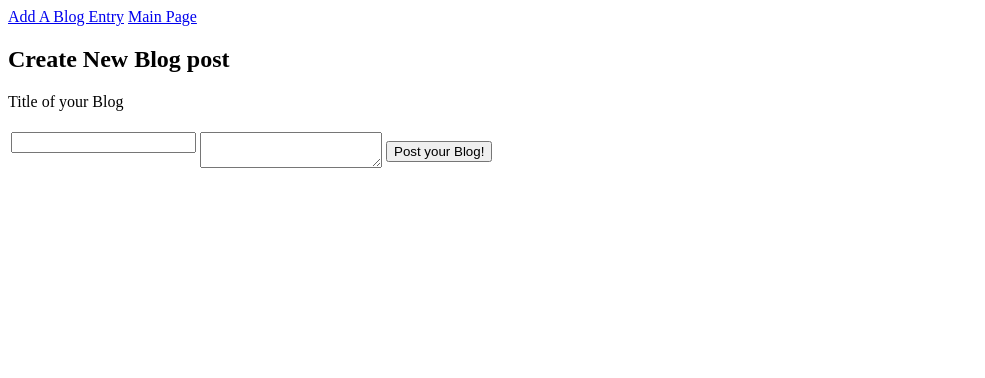
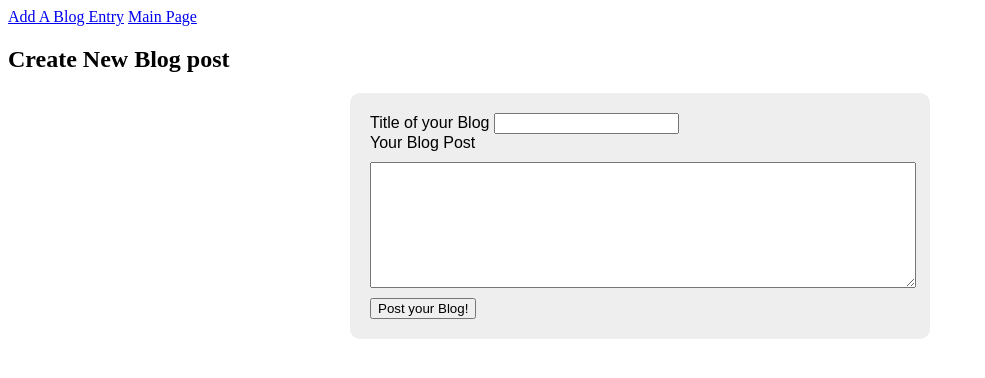
Before and after one commit to andrewxterry/build_a_blog, a Flask app: template templates/new_post.html in a window 1280 px wide. Shown: the top 378 px of the page, without its empty margins (0-985 px from the left). Run offline with Flask 2, Linux system fonts and the light colour scheme; the template is opened without the code that fills it, so the values that code supplies are empty.

Commit message:
Working blog post/ database. No homepage links

```diff
--- a/main.py
+++ b/main.py
@@ -22,19 +22,25 @@ class Blog(db.Model):
 @app.route('/home')
 
 def index():
-    return render_template('home.html', title="Build a Blog")
+    posts = Blog.query.all()
+    title = Blog.title
+    body = Blog.body
+
+    return render_template('home.html', posts=posts, title=title, body=body)
 
 
-@app.route('/new_post')
+@app.route('/new_post', methods=['POST', 'GET'])
 def new_post():
-    if request.method == "GET":
-        title = request.form.get('title')
-        body = request.form.get('body')
+    if request.method == "POST":
+        title = request.form['title']
+        body = request.form['body']
+
 
         new_blog = Blog(title, body)
         db.session.add(new_blog)
         db.session.commit()
-    return render_template('new_post.html')
+    return redirect('/home')
+
 
 
 if __name__ == "__main__":
--- a/templates/base.html
+++ b/templates/base.html
@@ -6,6 +6,20 @@
             .error{
                 color: red;
             }
+            form {
+                    background-color: #eee;
+                    padding: 20px;
+                    margin: 0 auto;
+                    width: 540px;
+                    font: 16px sans-serif;
+                    border-radius: 10px;
+                }
+            textarea {
+                    margin: 10px 0;
+                    width: 540px;
+                    height: 120px;
+                    display: block;
+                }
         </style>
     </head>
 <body>
--- a/templates/home.html
+++ b/templates/home.html
@@ -9,8 +9,8 @@
 {% else %}
 
     {% for post in posts %}
-        <h4>{{blog.title}}</h4>
-        <p>{{blog.body}}</p>
+        <h2>{{post.title}}</h2>
+        <p>{{post.body}}</p>
 
     {% endfor %}
 {% endif %}
--- a/templates/new_post.html
+++ b/templates/new_post.html
@@ -4,26 +4,15 @@
 
 <h2>Create New Blog post</h2>
 
-<form action="/home.html" method="GET">
-    <table>
-        <tr>
-            <label for="title">Title of your Blog
-                <td>
-                    <input type="text" name="title" />
-                </td>
-                <td>
-                    <br>
-                    <textarea name="body"></textarea>
-                </td>
-                <td>
-                    <br>
-                    <input type="submit" value='Post your Blog!'>
-                </td>
+<form method="POST">
 
-            </label>
-        </tr>
+    <label for="title">Title of your Blog
+        <input type="text" name="title" /></label>
+        <br>
+        <label>Your Blog Post
+        <textarea name="body"></textarea></label>
+        <input type="submit" value='Post your Blog!'>
 
-    </table>
 
 </form>
 
```
